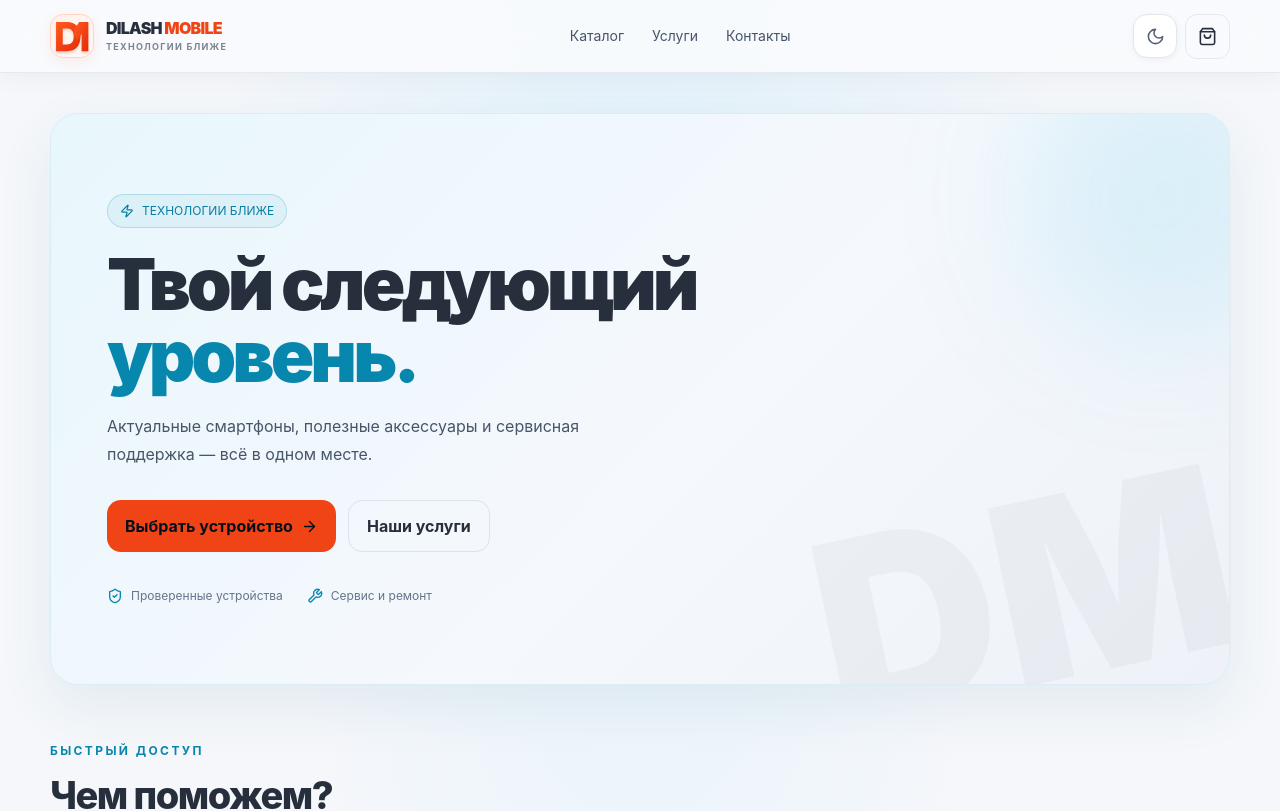
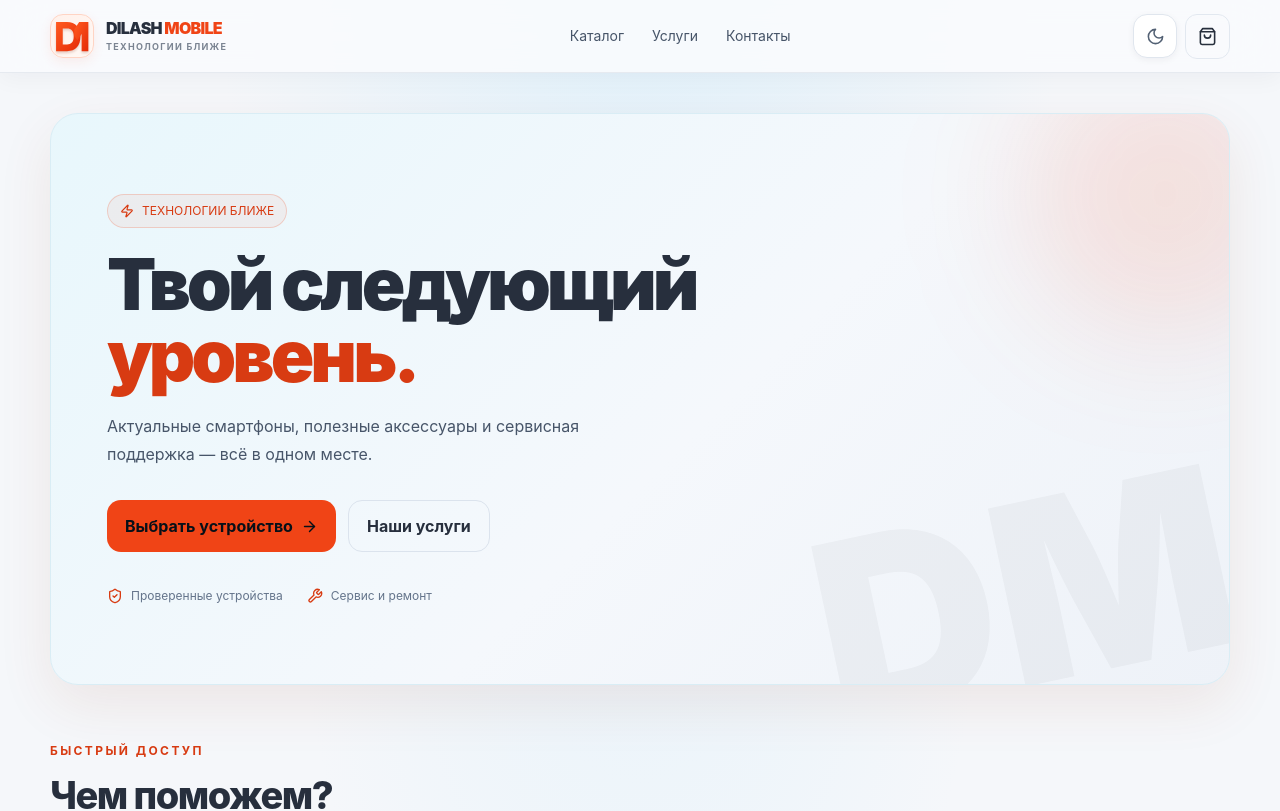
Before and after one commit to mehrvarshodiev/dilashmobile, a React (Vite) app: page / in a window 1280 px wide. Shown: the top 811 px of the page. Built offline with nearby package versions, Linux system fonts and the light colour scheme.

Commit message:
Apply orange-red branding consistently across all sections and themes

```diff
--- a/src/index.css
+++ b/src/index.css
@@ -20,13 +20,13 @@ a{color:inherit;text-decoration:none}
 .grid-products{display:grid;grid-template-columns:repeat(4,minmax(0,1fr));gap:16px}
 .product-image{width:100%;height:210px;object-fit:contain;background:linear-gradient(140deg,#20232b,#111217);border-radius:14px;transition:background .3s}
 .field{width:100%;background:#0b0c10;border:1px solid #30323a;border-radius:12px;padding:13px;color:#fff;outline:none;transition:background-color .3s,color .3s,border-color .2s,box-shadow .2s}
-.field:focus{border-color:#f04416;box-shadow:0 0 0 3px rgba(71,215,255,.16)}
+.field:focus{border-color:#f04416;box-shadow:0 0 0 3px rgba(240,68,22,.16)}
 .section{padding:58px 0}
 .section-title{font-size:clamp(25px,4vw,38px);letter-spacing:-.04em;font-weight:800;margin:0 0 10px}
 .card{background:linear-gradient(150deg,rgba(28,31,39,.95),rgba(16,17,22,.95));border:1px solid rgba(255,255,255,.08);border-radius:22px;padding:16px;transition:transform .2s,border-color .3s,background .3s,box-shadow .3s,color .3s}
-.card:hover{transform:translateY(-4px);border-color:rgba(71,215,255,.35)}
+.card:hover{transform:translateY(-4px);border-color:rgba(240,68,22,.35)}
 .theme-toggle{display:grid;place-items:center;width:44px;height:44px;border-radius:14px;border:1px solid rgba(255,255,255,.12);background:rgba(255,255,255,.04);color:#e4e4e7;transition:background .25s,color .25s,border-color .25s,transform .25s}
-.theme-toggle:hover{border-color:rgba(71,215,255,.55);background:rgba(71,215,255,.1);transform:translateY(-1px)}
+.theme-toggle:hover{border-color:rgba(240,68,22,.55);background:rgba(240,68,22,.1);transform:translateY(-1px)}
 .theme-toggle-icon{display:grid;place-items:center;animation:theme-pop .28s ease-out}
 @keyframes theme-pop{from{transform:rotate(-35deg) scale(.7);opacity:.5}to{transform:rotate(0) scale(1);opacity:1}}
 @media(prefers-reduced-motion:reduce){*,*::before,*::after{scroll-behavior:auto!important;animation-duration:.01ms!important;animation-iteration-count:1!important;transition-duration:.01ms!important}}
@@ -41,19 +41,19 @@ html:not(.dark) header.sticky{background:rgba(250,251,253,.88)!important;border-
 html:not(.dark) footer{background:rgba(255,255,255,.78)!important;border-color:#e5eaf0!important}
 html:not(.dark) footer>div:last-child{border-color:#e8edf3!important}
 html:not(.dark) .card{background:#fff;border-color:#e9edf3;box-shadow:0 5px 24px rgba(30,41,59,.045);color:#293344}
-html:not(.dark) .card:hover{border-color:#b7e9f8;box-shadow:0 12px 30px rgba(30,41,59,.08)}
+html:not(.dark) .card:hover{border-color:#ffc6b3;box-shadow:0 12px 30px rgba(30,41,59,.08)}
 html:not(.dark) .product-image{background:linear-gradient(145deg,#f8fafc,#eef2f7)}
 html:not(.dark) .field{background:#fff;border-color:#dce3ec;color:#273244;box-shadow:0 1px 2px rgba(15,23,42,.025)}
 html:not(.dark) .field::placeholder{color:#94a3b8}
-html:not(.dark) .field:focus{border-color:#22bde9;box-shadow:0 0 0 3px rgba(34,189,233,.16)}
+html:not(.dark) .field:focus{border-color:#f04416;box-shadow:0 0 0 3px rgba(240,68,22,.16)}
 html:not(.dark) .theme-toggle{background:#fff;border-color:#e0e6ee;color:#536174;box-shadow:0 2px 7px rgba(15,23,42,.05)}
-html:not(.dark) .theme-toggle:hover{background:#effaff;color:#087ea4;border-color:#a5e7f8}
+html:not(.dark) .theme-toggle:hover{background:#fff1eb;color:#d83b12;border-color:#ffc6b3}
 html:not(.dark) .text-zinc-300{color:#475569!important}
 html:not(.dark) .text-zinc-400{color:#64748b!important}
 html:not(.dark) .text-zinc-500{color:#718096!important}
 html:not(.dark) .text-zinc-600{color:#8290a3!important}
-html:not(.dark) .text-orange-200{color:#087ea4!important}
-html:not(.dark) .text-orange-300{color:#0787ad!important}
+html:not(.dark) .text-orange-200{color:#d83b12!important}
+html:not(.dark) .text-orange-300{color:#d83b12!important}
 html:not(.dark) .text-white\/\[\.035\]{color:rgba(15,23,42,.035)!important}
 html:not(.dark) .border-white\/10{border-color:#e2e8f0!important}
 html:not(.dark) .border-white\/15{border-color:#dbe3ed!important}
@@ -61,24 +61,36 @@ html:not(.dark) .border-white\/5{border-color:#edf1f5!important}
 html:not(.dark) .bg-white\/5{background-color:#f1f5f9!important}
 html:not(.dark) .bg-black\/30{background-color:rgba(255,255,255,.72)!important}
 html:not(.dark) .bg-zinc-900{background-color:#f1f5f9!important}
-html:not(.dark) .bg-gradient-to-br.from-\[\#172735\].via-\[\#11151d\].to-\[\#101014\]{background:linear-gradient(135deg,#e8f7fc 0%,#f5f8fc 55%,#eef2f8 100%)!important;border-color:#d9edf5!important;box-shadow:0 20px 55px rgba(42,112,139,.09)}
-html:not(.dark) .bg-orange-200\/5{background-color:rgba(8,135,173,.06)!important}
-html:not(.dark) .border-orange-200\/20{border-color:rgba(8,135,173,.2)!important}
-html:not(.dark) .bg-orange-300\/10{background-color:rgba(8,135,173,.08)!important}
+html:not(.dark) .bg-gradient-to-br.from-\[\#172735\].via-\[\#11151d\].to-\[\#101014\]{background:linear-gradient(135deg,#e8f7fc 0%,#f5f8fc 55%,#eef2f8 100%)!important;border-color:#d9edf5!important;box-shadow:0 20px 55px rgba(160,52,22,.09)}
+html:not(.dark) .bg-orange-200\/5{background-color:rgba(240,68,22,.06)!important}
+html:not(.dark) .border-orange-200\/20{border-color:rgba(240,68,22,.2)!important}
+html:not(.dark) .bg-orange-300\/10{background-color:rgba(240,68,22,.08)!important}
 html:not(.dark) .border-orange-100\/10{border-color:#d9edf5!important}
-html:not(.dark) .bg-orange-300{background-color:#a5e8f8!important}
-html:not(.dark) .hover\:bg-orange-200:hover{background-color:#d5f5fc!important}
+html:not(.dark) .bg-orange-300{background-color:#f04416!important}
+html:not(.dark) .hover\:bg-orange-200:hover{background-color:#ffded3!important}
 html:not(.dark) .text-black{color:#102a35!important}
 html:not(.dark) .text-emerald-300{color:#07845e!important}
 html:not(.dark) .bg-emerald-300\/15{background-color:rgba(16,185,129,.12)!important}
 html:not(.dark) .border-red-300\/20{border-color:rgba(220,38,38,.2)!important}
 html:not(.dark) .bg-red-300\/10{background-color:rgba(220,38,38,.06)!important}
 html:not(.dark) .text-red-200{color:#b91c1c!important}
-html:not(.dark) .bg-orange-300\/10.blur-3xl{background-color:rgba(34,189,233,.12)!important}
-html:not(.dark) .shadow-glow{box-shadow:0 20px 55px rgba(42,112,139,.09)}
+html:not(.dark) .bg-orange-300\/10.blur-3xl{background-color:rgba(240,68,22,.12)!important}
+html:not(.dark) .shadow-glow{box-shadow:0 20px 55px rgba(160,52,22,.09)}
 @media(max-width:480px){html:not(.dark) .card{box-shadow:0 3px 16px rgba(30,41,59,.045)}}
 
 
 /* Dilash Mobile brand identity: original geometric DM mark and warm orange palette */
 .brand-logo{flex-shrink:0;text-decoration:none;transition:opacity .2s ease,transform .2s ease}.brand-logo:hover{opacity:.92;transform:translateY(-1px)}.brand-mark{display:grid;place-items:center;width:44px;height:44px;flex-shrink:0;border-radius:13px;background:linear-gradient(145deg,rgba(240,68,22,.14),rgba(229,43,8,.06));border:1px solid rgba(240,68,22,.24);box-shadow:0 5px 16px rgba(240,68,22,.1)}.brand-mark svg{width:39px;height:39px;filter:drop-shadow(0 2px 1px rgba(130,35,8,.18))}.brand-wordmark{display:flex;flex-direction:column;font-weight:900;letter-spacing:-.045em;line-height:1.08;color:inherit}.brand-accent{color:#f04416}.brand-wordmark small{margin-top:5px;font-size:9px;font-weight:700;letter-spacing:.14em;color:#9ca3af}@media(max-width:420px){.brand-mark{width:38px;height:38px}.brand-mark svg{width:34px;height:34px}.brand-logo{gap:8px}.brand-wordmark{font-size:13px}.brand-wordmark small{font-size:8px;letter-spacing:.1em}}
 html:not(.dark) .brand-wordmark small{color:#7b8492}html:not(.dark) .brand-mark{background:linear-gradient(145deg,#fff1eb,#fff8f4);border-color:#ffd4c4;box-shadow:0 4px 12px rgba(240,68,22,.08)}
+
+
+/* Consistent orange-red identity across catalog, cart, filters and controls */
+.card:hover{border-color:rgba(240,68,22,.32)}
+.field:focus{border-color:#f04416;box-shadow:0 0 0 3px rgba(240,68,22,.14)}
+html:not(.dark) .field:focus{border-color:#f04416;box-shadow:0 0 0 3px rgba(240,68,22,.13)}
+html:not(.dark) .theme-toggle:hover{background:#fff1eb;color:#c9320d;border-color:#ffc6b3}
+html:not(.dark) .card:hover{border-color:#ffc6b3}
+html:not(.dark) .text-orange-200{color:#d83b12!important}
+html:not(.dark) .text-orange-300{color:#d83b12!important}
+html:not(.dark) .bg-orange-300{background-color:#f04416!important}
+html:not(.dark) .hover\\:bg-orange-200:hover{background-color:#ffb39b!important}
```
